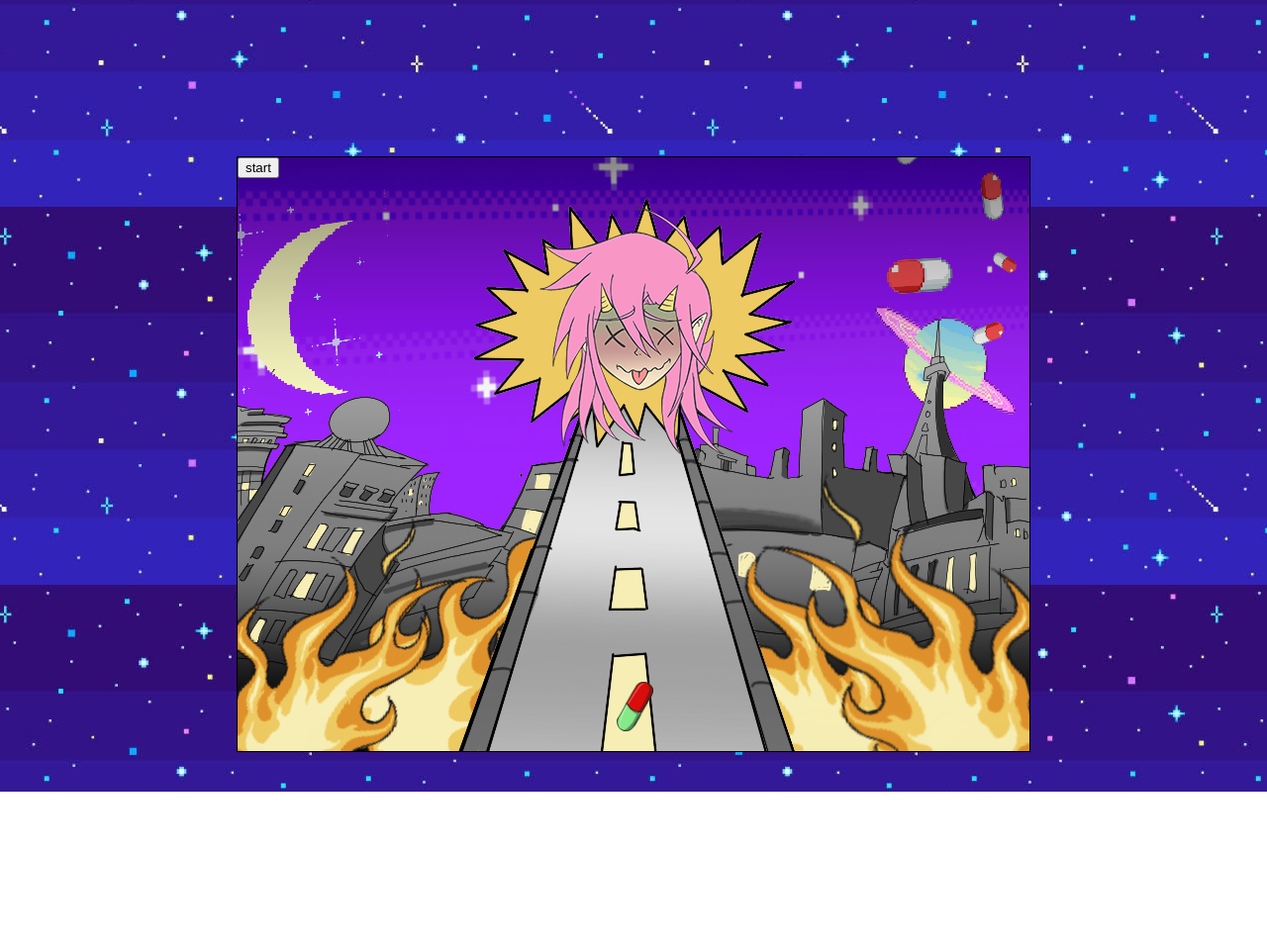
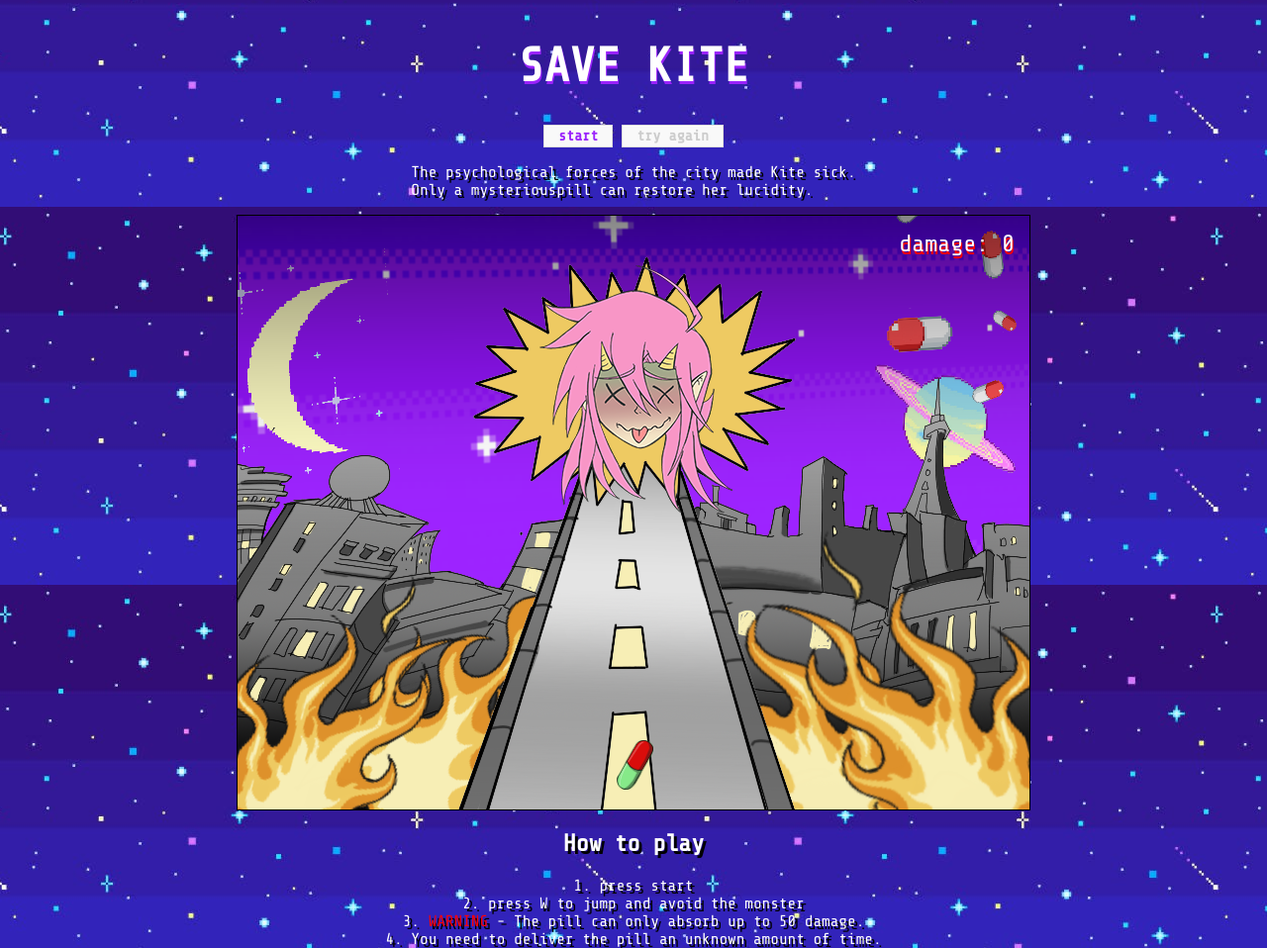
Before and after one commit to mxpln/irongame, a plain HTML site: page index.html in a window 1280 px wide. Shown: the whole page at 99% size. Before the commit the page ends 800 px from the top, so only its background shows below. Drawn offline with nearby package versions, Linux system fonts and the light colour scheme.

Commit message:
Demo version

```diff
--- a/index.html
+++ b/index.html
@@ -6,17 +6,44 @@
 
     <link rel="stylesheet" href="./style/style.css" />
 
-    <title>Document</title>
+    <title>SAVE KITE</title>
   </head>
   <body>
     <div class="wrapper">
+      <header>
+        <h1>SAVE KITE</h1>
+        <div class="buttons">
+          <button class="start">start</button>
+          <button class="tryAgainBtn">try again</button>
+        </div>
+        <p>
+          The psychological forces of the city made Kite sick. <br />
+          Only a mysteriouspill can restore her lucidity.
+        </p>
+      </header>
+
       <div class="container">
-        <div><button class="start">start</button></div>
-        <div><button class="tryAgainBtn">try again</button></div>
-        <div class="damage"></div>
+        <div class="text">
+          <div class="win">YOU SAVED KITE</div>
+        </div>
+
+        <div class="damage">damage: 0</div>
         <div class="target kite"></div>
         <div class="player"></div>
         <div class="box"></div>
+      </div>
+      <div class="instructionsText">
+        <h2>How to play</h2>
+        <ol>
+          <li>1. press start</li>
+          <li>2. press W to jump and avoid the monster</li>
+          <li>
+            3. <span>WARNING</span> - The pill can only absorb up to 50 damage.
+          </li>
+          <li>
+            4. You need to deliver the pill an unknown amount of time.
+          </li>
+        </ol>
       </div>
     </div>
     <script src="./js/game.js"></script>
--- a/js/game.js
+++ b/js/game.js
@@ -3,10 +3,12 @@ const player = document.querySelector(".player");
 const target = document.querySelector(".target");
 const start = document.querySelector(".start");
 const damage = document.querySelector(".damage");
+const win = document.querySelector(".win");
 const tryAgainBtn = document.querySelector(".tryAgainBtn");
 let gameRunning = false;
 let intervalId = null;
 let damageTaken = 0;
+win.style.visibility = "hidden";
 function movePlayer() {
   let targetPos = 0;
   let hit = 0;
@@ -23,6 +25,7 @@ function movePlayer() {
         target.style.backgroundPosition = `-0px ${targetPos}px`;
       }
       if (hit === 18) {
+        win.style.visibility = "visible";
         box.classList.add("stop");
         box.classList.add("fade-out");
         stop();
@@ -31,7 +34,7 @@ function movePlayer() {
       }
       setTimeout(function () {
         player.classList.remove("is-jumping");
-      }, 500);
+      }, 400);
     }
   }
 }
@@ -43,10 +46,11 @@ function slideMob() {
   }
   if (checkBoops(player.getBoundingClientRect(), box.getBoundingClientRect())) {
     damageTaken += 1;
-    damage.innerHTML = damageTaken;
+    damage.innerText = `damage: ${damageTaken}`;
   }
-  if (damageTaken > 50) {
+  if (damageTaken === 50) {
     tryAgainBtn.style.visibility = "visible";
+    disabledTry(false);
     gameRunning = false;
     box.classList.add("stop");
     disableBtn(true);
@@ -62,10 +66,10 @@ function tryAgain() {
   box.classList.remove("stop");
   gameRunning = false;
   damageTaken = 0;
-  damage.innerHTML = damageTaken;
+  damage.innerText = `damage: ${damageTaken}`;
   hit = 0;
   x = 0;
-  tryAgainBtn.style.visibility = "hidden";
+  disabledTry(true);
   box.style.transform = `translateX(750px)`;
   timer();
 }
@@ -73,15 +77,15 @@ tryAgainBtn.addEventListener("click", tryAgain);
 start.addEventListener("click", timer);
 function timer() {
   if (!gameRunning) {
-    start.style.visibility = "hidden";
+    start.style.display = "none";
     gameRunning = true;
     intervalId = setInterval(() => {
-      x -= 10;
+      x -= randomNumber(5, 30);
       slideMob();
     }, 20);
   }
 }
-tryAgainBtn.style.visibility = "hidden";
+disabledTry(true);
 function checkBoops(rect1, rect2) {
   if (
     rect1.x < rect2.x + rect2.width &&
@@ -99,4 +103,9 @@ function disableBtn(z) {
 function disabledTry(y) {
   tryAgainBtn.disabled = y;
 }
+function randomNumber(min, max) {
+  min = Math.ceil(min);
+  max = Math.floor(max);
+  return Math.floor(Math.random() * (max - min + 1)) + min;
+}
 movePlayer();
--- a/style/style.css
+++ b/style/style.css
@@ -7,11 +7,15 @@ html {
 body {
   background: center url("../assets/bg.jpg");
   font-family: "Share Tech Mono", monospace;
-  /* position: relative; */
 }
 
+h1 {
+  color: #ffffff;
+  font-size: 48px;
+  text-shadow: 1px 3px 0 #9b23fc;
+}
 .container {
-  top: 150px;
+  top: 0px;
   bottom: 0;
   margin: 0 auto;
   position: relative;
@@ -101,6 +105,76 @@ body {
   transition: visibility 0s 1s, opacity 1s linear;
 }
 .damage {
-  color: green;
+  color: #ffffff;
+  font-size: 24px;
+  text-shadow: 1px 3px 0 red;
+  right: 15px;
+  top: 15px;
+  position: absolute;
+}
+button {
+  font-family: "Share Tech Mono", monospace;
+
+  box-shadow: inset 0px 1px 0px 0px #ffffff;
+  background-color: #f9f9f9;
+  border: 1px solid #dcdcdc;
+  cursor: pointer;
+  color: #9b23fc;
+  font-size: 15px;
+  font-weight: bold;
+  padding: 2px 14px;
+  text-decoration: none;
+}
+header {
+  display: flex;
+  flex-direction: column;
+  align-items: center;
+  justify-content: center;
+  color: #fff;
+}
+header p {
+  text-shadow: 3px 3px 0 #000000;
+}
+
+button:disabled {
+  color: #cccccc;
+}
+
+.win {
+  position: absolute;
+  top: 50%;
+  color: #ffffff;
+
   font-size: 48px;
+  left: 50%;
+  margin-left: -183px;
+  text-shadow: 1px 3px 0 #9b23fc;
 }
+ol {
+  list-style: none;
+  padding: 0;
+}
+
+.close {
+  font-size: 18px;
+  position: absolute;
+  right: 10px;
+  top: 10px;
+}
+.close:hover,
+.close:focus {
+  color: black;
+  text-decoration: none;
+  cursor: pointer;
+}
+.instructionsText {
+  margin: 0 auto;
+  width: auto;
+  padding: 0px;
+  text-align: center;
+  text-shadow: 3px 3px 0 #000000;
+  color: #fff;
+}
+.instructionsText span {
+  color: red;
+}
```
